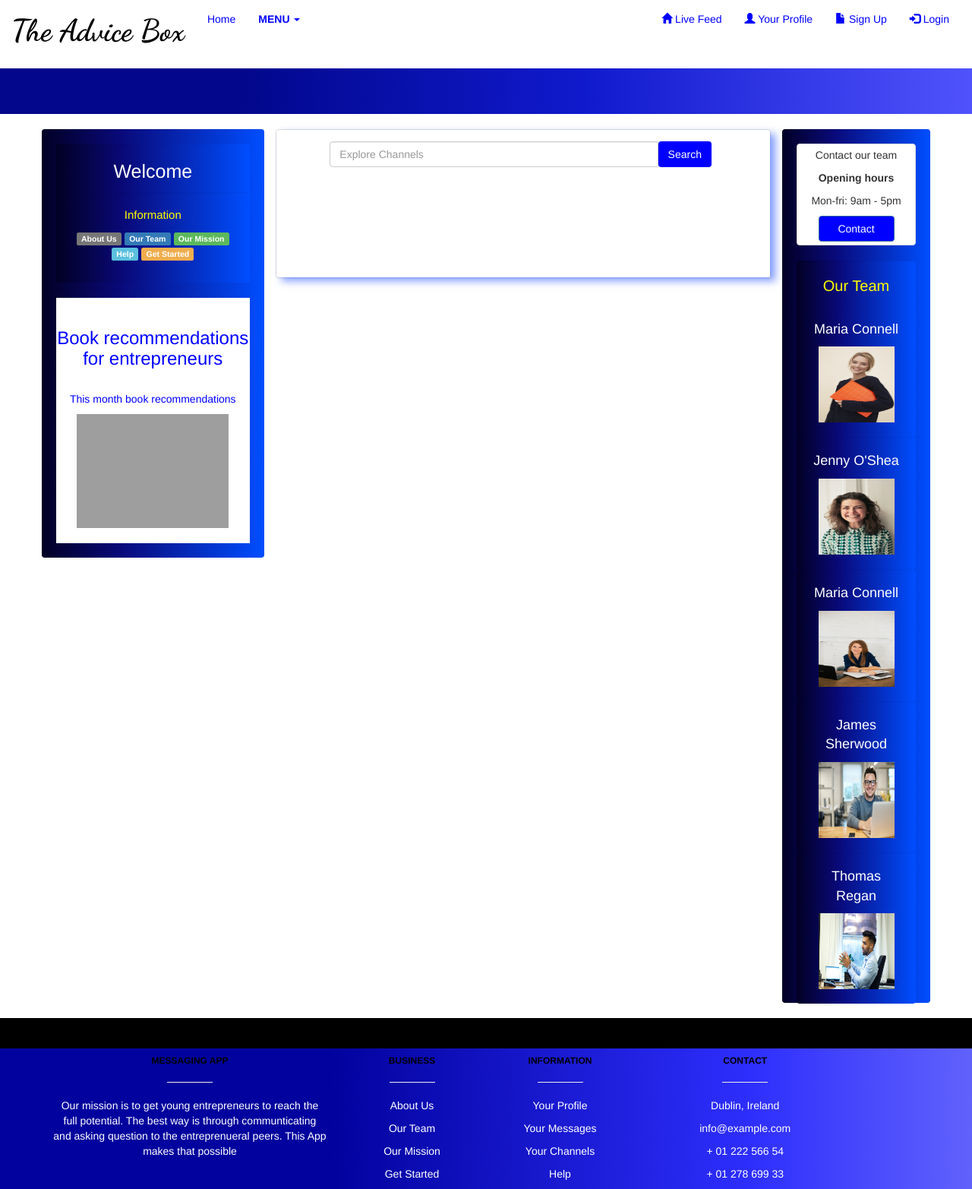
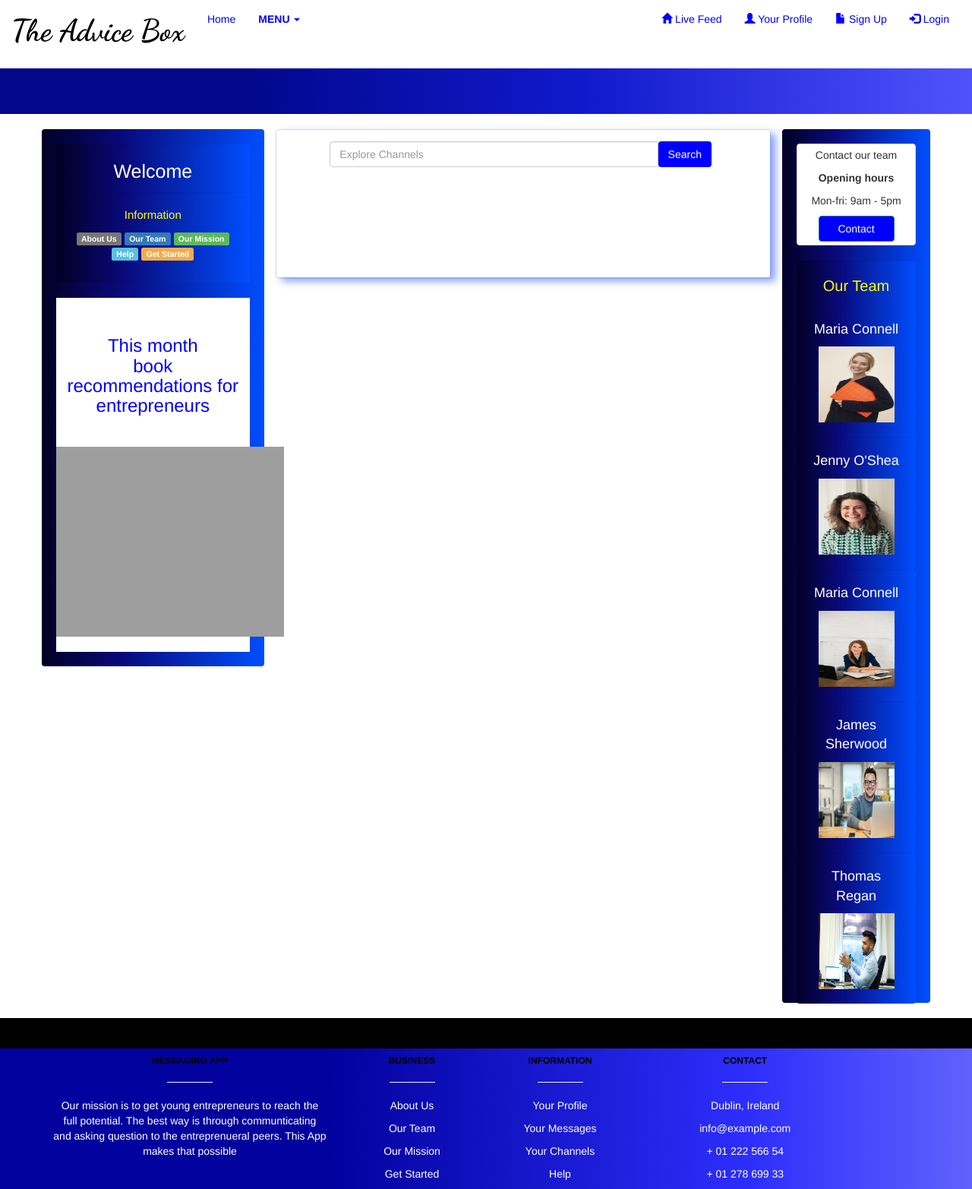
Before and after one commit to anthony-keogh/messaging_app, a Flask app: page /messages in a window 1280 px wide. Shown: the whole page at 76% size. Run offline with Flask 2, Linux system fonts and the light colour scheme; data that the repository does not hold is empty; some libraries are stand-ins or nearby versions; grey boxes are pictures that could not be loaded.

Commit message:
added content to messages page

```diff
--- a/app/templates/messages.html
+++ b/app/templates/messages.html
@@ -89,10 +89,10 @@ div.ex1 {
       <br><br>
       <div class="" style="background-color:white">
         <br>
-        <h3 style="color:blue;" class="channel-bold">Book recommendations for entrepreneurs</h3>
+        <h3 style="color:blue; padding:10px;" class="channel-bold">This month <br> book recommendations for entrepreneurs</h3>
         <br>
-        <p style="color:blue;">This month book recommendations</p>
-        <img src="static/img/tony-robbins-book.jpg" style="height:150px; width:200px;">
+
+        <img src="static/img/tony-robbins-book.jpg" style="height:250px; width:300px;">
         <br><br>
       </div>
 
```
